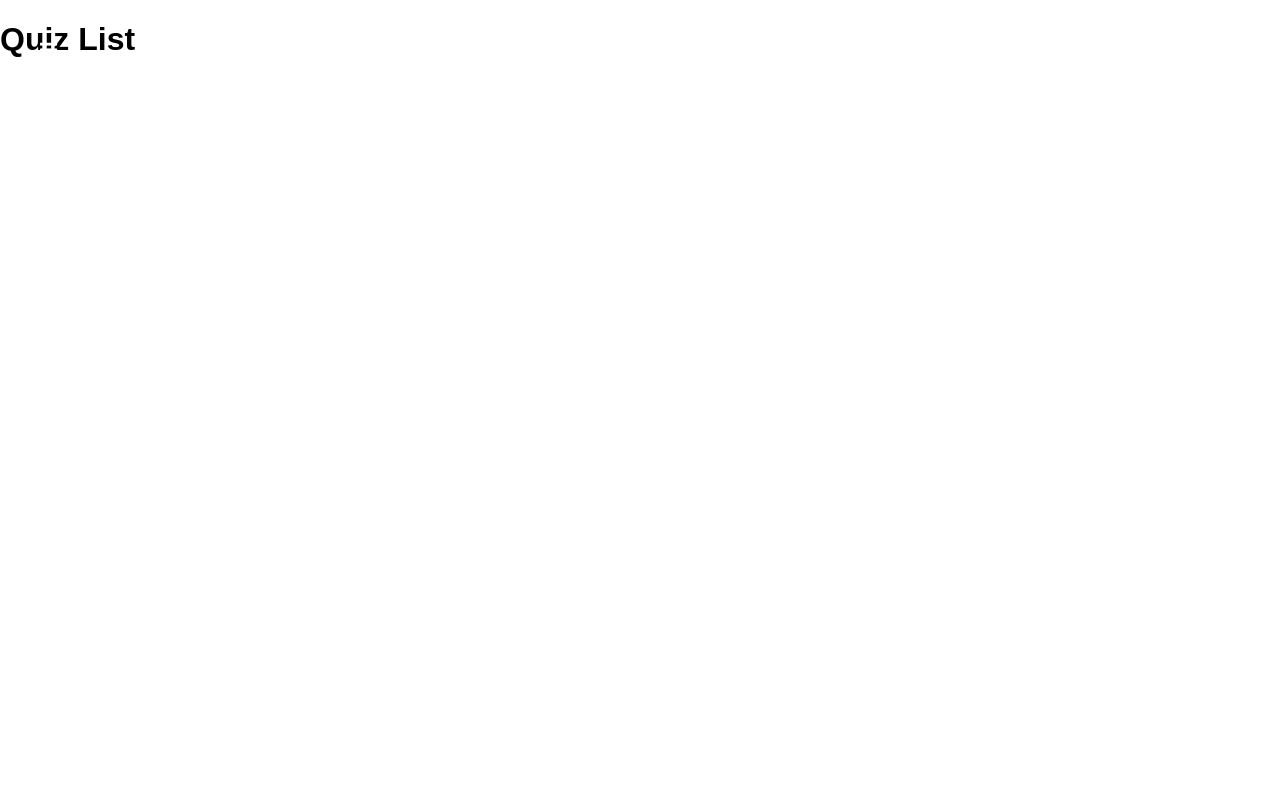
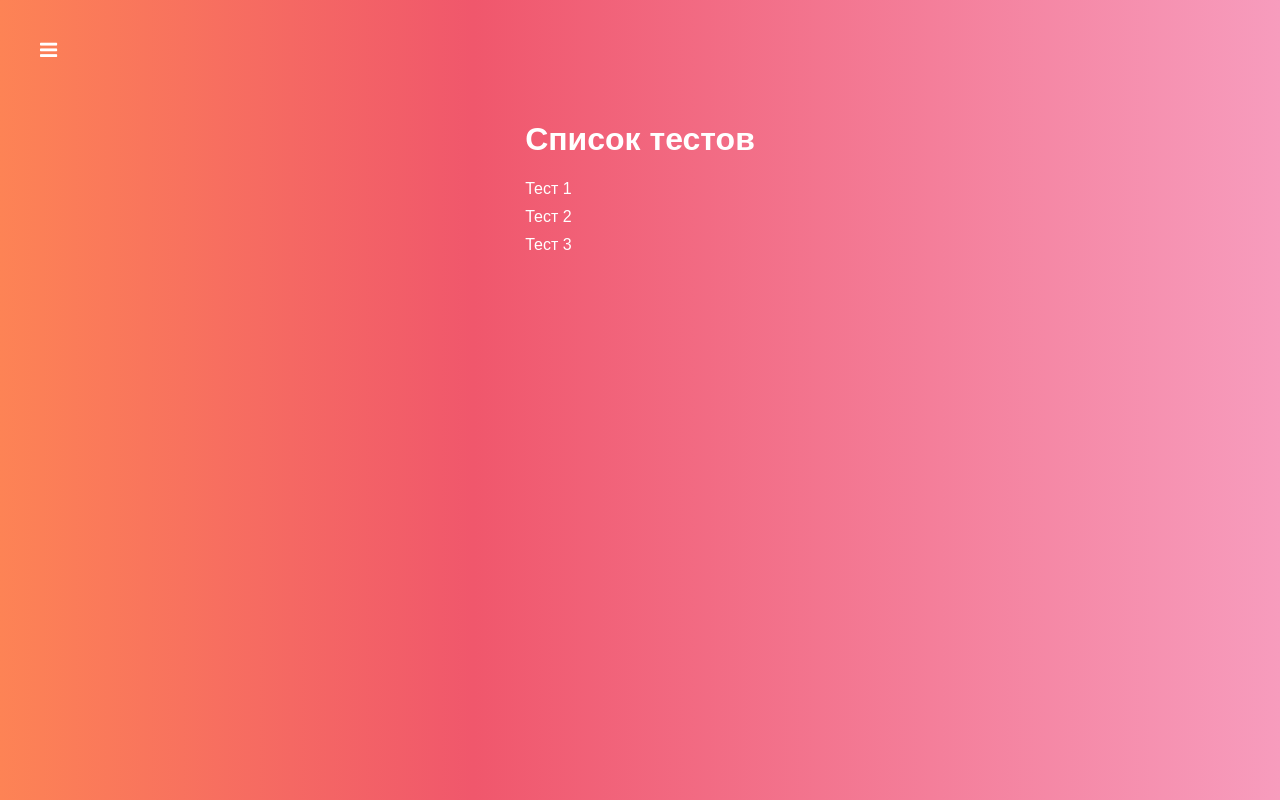
Before and after one commit to kolun4ik/react-quiz, a React (Create React App) app: page / in a window 1280 px wide. Built offline with nearby package versions, Linux system fonts and the light colour scheme.

Commit message:
Страница списка с ошибкой, не выводиться тест

```diff
--- a/src/components/FinishedQuiz/FinishedQuiz.js
+++ b/src/components/FinishedQuiz/FinishedQuiz.js
@@ -1,4 +1,5 @@
 import React from 'react';
+import {Link} from 'react-router-dom';
 import classes from './FinishedQuiz.module.css';
 import Button from '../UI/Button/Button'
 
@@ -35,9 +36,12 @@ const FinishedQuiz = props => {
                     onClick={props.onRetry}
                     type="primary"
                 >Повторить</Button>
-                <Button
-                    type="success"
-                >Перейти в список тестов</Button>
+                <Link to="/">
+                    <Button
+                        type="success"
+                    >Перейти в список тестов</Button>
+                </Link>
+
             </div>
         </div>
     );
--- a/src/containers/Quiz/Quiz.js
+++ b/src/containers/Quiz/Quiz.js
@@ -94,6 +94,10 @@ class Quiz extends Component{
         })
     };
 
+    componentDidMount() {
+        console.log('Quiz ID = ', this.props.match.params.id);
+    }
+
     render() {
         return (
             <div className={classes.Quiz}>
--- a/src/containers/QuizList/QuizList.js
+++ b/src/containers/QuizList/QuizList.js
@@ -1,10 +1,31 @@
 import React, {Component} from 'react';
+import {NavLink} from 'react-router-dom';
+import classes from './QuizList.module.css';
 
 class QuizList extends Component {
+    renderQuizes() {
+       return [1, 2, 3].map((quiz, index) => {
+           return (
+                <li
+                    key={index}
+                >
+                    <NavLink to={'/quiz/' + quiz}>
+                        Тест {quiz}
+                    </NavLink>
+                </li>
+           );
+       })
+    }
     render() {
         return (
-            <div>
-                <h1>Quiz List</h1>
+            <div className={classes.QuizList}>
+                <div>
+                    <h1>Список тестов</h1>
+                    <ul>
+                        { this.renderQuizes() }
+                    </ul>
+                </div>
+
             </div>
         );
     }
--- /dev/null
+++ b/src/containers/QuizList/QuizList.module.css
@@ -0,0 +1,31 @@
+.QuizList {
+    display: flex;
+    justify-content: center;
+    padding-top: 100px;
+    flex-grow: 1;
+    width: 100%;
+    background: linear-gradient(90deg, #fd8355 0%, #f0576c 37%, #f79cbd);
+}
+
+.QuizList h1 {
+    color: #ffffff;
+}
+
+.QuizList ul {
+    list-style: none;
+    margin: 0;
+    padding: 0;
+}
+
+.QuizList ul li {
+    margin-bottom: 10px;
+}
+
+.QuizList li a {
+    text-decoration: none;
+    color: #ffffff;
+}
+
+.QuizList li a:hover {
+    color: #363f54;
+}
```
